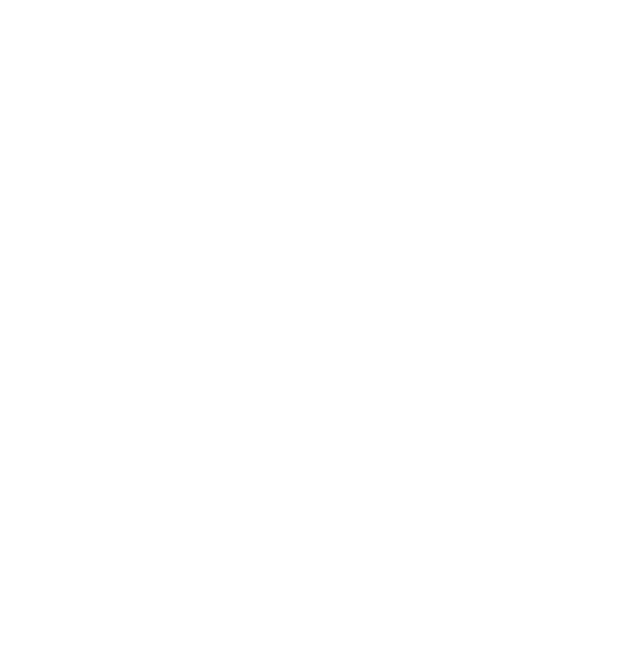
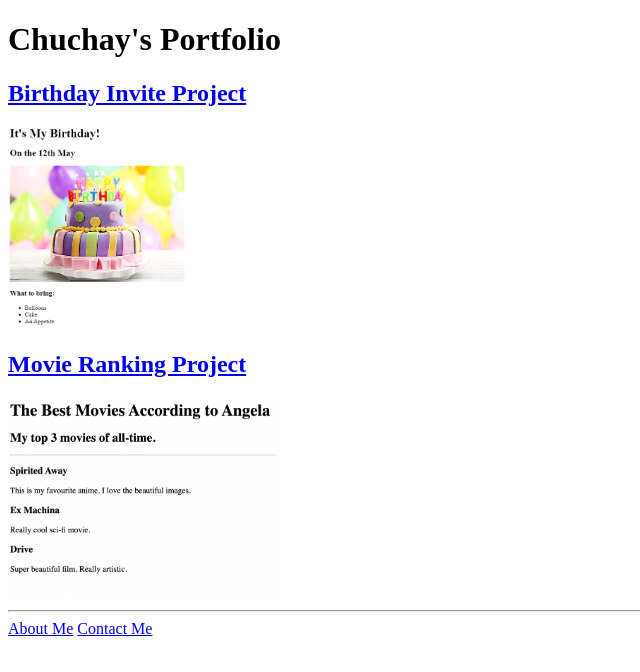
Before and after one commit to Chusaurous/html-portfolio, a plain HTML site: page index.html in a window 1280 px wide. Shown: the whole page, without its empty margins (0-640 px from the left). Drawn offline with Linux system fonts and the light colour scheme.

Commit message:
Update index.html

```diff
--- a/index.html
+++ b/index.html
@@ -1,15 +1,23 @@
-<!-- TODO 1: Create the HTML Boilerplate -->
+<!DOCTYPE html>
+<html lang="en">
+<head>
+    <meta charset="UTF-8">
+    <meta name="viewport" content="width=device-width, initial-scale=1.0">
+    <title>Chuchay's Portfolio Page</title>
+</head>
+<body>
+    <h1>Chuchay's Portfolio</h1>
+    <a href="./public/birthday-invite.html"><h2>Birthday Invite Project</h2></a>
+    <a href="./public/birthday-invite.html"><img src="./assets/images/birthday-invite.png" alt="" height="200"></a>
+    <a href="./public/movie-ranking.html"><h2>Movie Ranking Project</h2></a>
+    <a href="./public/movie-ranking.html"><img src="./assets/images/movie-ranking.png" alt="" height="200"></a>
 
-<!-- TODO 2: Add Your previous projects' HTML into the public folder -->
+    <hr>
+    <a href="./public/about.html">About Me</a>
+    <a href="./public/contact.html">Contact Me</a>
+</body>
+</html>
 
-<!-- TODO 3: Take screenshots of your project previews and add the images to the images folder -->
 
-<!-- TODO 4: Add titles/subtitles etc. -->
-
-<!-- TODO 5: Add a link to the project pages -->
-
-<!-- TODO 6: Add images to show the project previews
-HINT for TODO 6: You can use the height attribute set to 200 to make the image smaller:
-https://developer.mozilla.org/en-US/docs/Web/HTML/Element/img#attr-height -->
 
 <!-- TODO 7: Add the Contact Me and About Me page links -->
```
